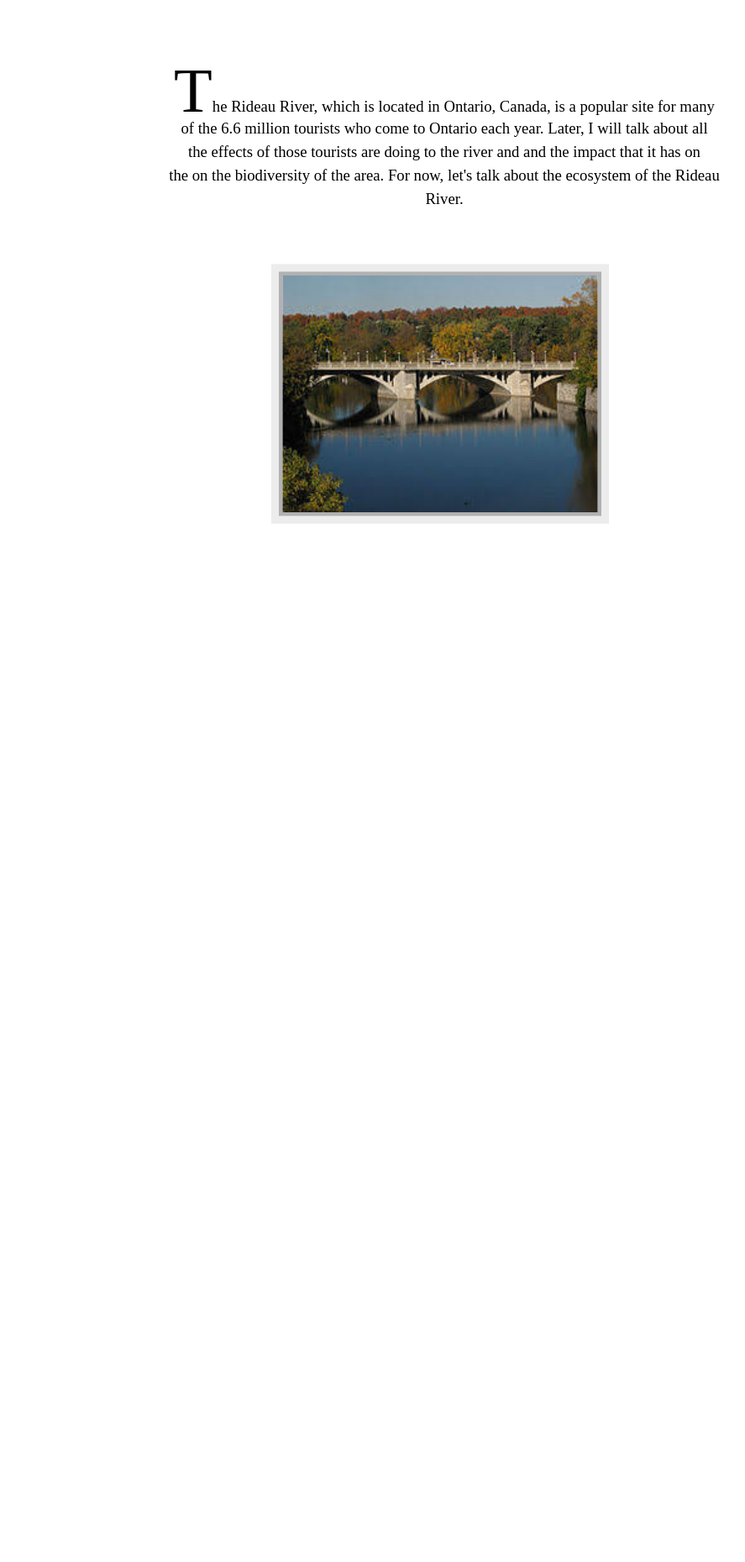
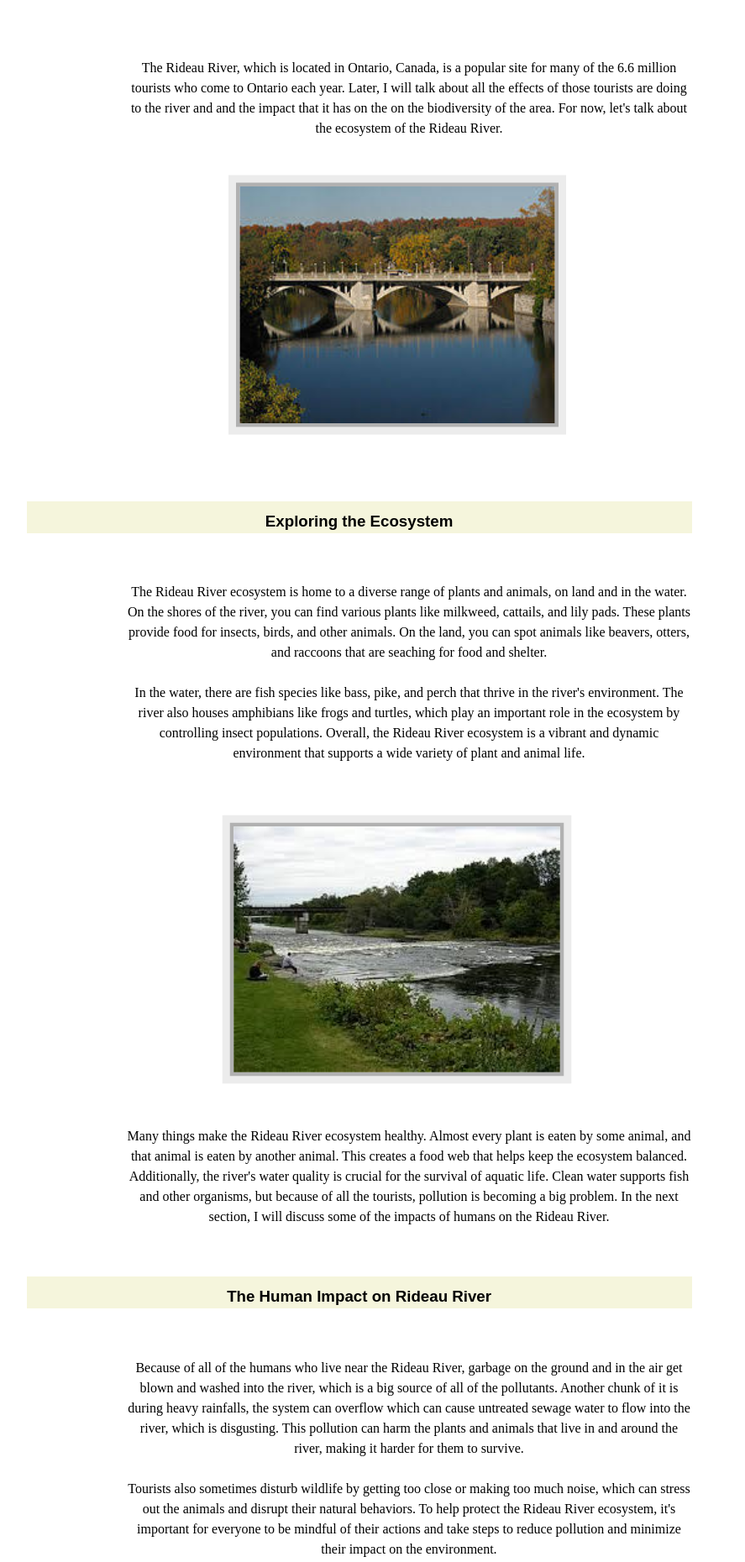
Before and after one commit to buttonclickered/button-clicker, a plain HTML site: page Ecosystem/eco.html in a window 1280 px wide. Shown: the part 160-2020 px from the top of the page at 84% size, without its empty margins (166-1053 px from the left). Before the commit the page ends 800 px from the top, so only its background shows below. Drawn offline with Linux system fonts and the light colour scheme.

Commit message:
School project on ecosystems and human impact

```diff
--- a/Ecosystem/eco.css
+++ b/Ecosystem/eco.css
@@ -1,6 +1,15 @@
+section, p{
+  padding-left: 15%;
+  display: flex;
+  flex-direction: column; /* stack elements vertically */
+  align-items: center;  /* horizontal centering of children */
+  justify-content: flex-start;
+}
 h1 {
     top:0px;
-     position: sticky;
+width: 100%;
+z-index: 100000000;
+    position: sticky;
     text-align: center;
     padding-top: 10px;
     font-family:Arial, sans-serif;
@@ -8,7 +17,6 @@ h1 {
 }
 h2 {
     padding-top: 10px;
-    top: 0px;
     text-align: center;
     font-weight: 500;
     font-style: italic;
@@ -19,14 +27,12 @@ h3 {
    padding-left: 40px;
    font-weight: 130;
 }
-#start {
-    line-height: 1;
-    bottom: 205px;
+#line::first-letter {
+  font-size: 400%;
 }
-#start::first-letter {
-
-  font-size: 400%;
-        line-height: 1.3;
+#line {
+  display: flex;
+top: 100px;
 }
 main {
     position: relative;
@@ -35,23 +41,47 @@ main {
     padding: 20px;
 }
 section {
-   line-height: 0;
+   line-height: 1.5;
 }
 p {
-   padding-left: 70px;
-   position: relative;
-   text-align: center;
-    bottom: 260px;
+      text-align: center;
     line-height: 1.5;
-
 }
 img {
-    position: relative;
-   display: block;
-    margin: 0 auto;
-left: 30px;
-top:320px;
+
  scale: 1.5;
  border: 3px solid rgb(177, 177, 177);
   box-shadow: 0 0 0 6px rgb(236, 236, 236);
 }
+img:hover {
+    scale: 170%;
+    transition: all 0.3s ease-in-out;
+}
+img:not(:hover) {
+    transition: all 0.3s ease-in-out;
+}
+.clickable:active {
+  transform: scale(10);
+  filter: brightness(10);
+}
+.clickable {
+transform: translateY(70px) translateX(30px);
+
+  cursor: pointer;
+  z-index: 10;
+}
+section {
+    display: inline-block;
+    width: 99ch;
+    white-space: normal;
+    overflow-wrap: break-word;
+    word-break: break-word;
+    text-align: center;
+}
+.first-line {
+ display: inline-block;
+  transform: translateY(20px);
+}
+.first-line::first-letter {
+  font-size: 400%;
+}
--- a/Ecosystem/eco.html
+++ b/Ecosystem/eco.html
@@ -8,27 +8,118 @@
     </head>
 <body>
 
-
     <h1>Rideau River</h1>
   <h2>Ecosystem and Biodiversity</h2>
+
  <hr><br><br>
     <article>
       <section>
-        <h3>
- <img title="Rideau River" src="Images/Rideau1.png">
-
-<p id="start" style="line-height: 0;">
-     The Rideau River, which is located in Ontario, Canada, is a popular site for many </p> <br>
- <p> of the 6.6 million tourists who come to Ontario each year. Later, I will talk about all <br>
-     the effects of those tourists are doing to the river and and the impact that it has on  <br>
-     the on the biodiversity of the area. For now, let's talk about the ecosystem of the Rideau <br>
-     River. <br>
-</p>
 
 
+<p id="start">
+   <span class="first-line"> <span style="#line::first-letter { font-size: 400%; }" id="line">The Rideau River, which is located in Ontario, Canada, is a popular site for many
+     of the 6.6 million tourists who come to Ontario each year. Later, I will talk about all
+     the effects of those tourists are doing to the river and and the impact that it has on
+     the on the biodiversity of the area. For now, let's talk about the ecosystem of the Rideau
+     River.
+     </span>  </span>
+</p>
+  <img class="clickable" title="Rideau River" src="Images/Rideau1.png">
+  <br><br> <br><br> <br><br> <br><br> <br><br>
+     <h1> Exploring the Ecosystem </h1>
+     <br>
+      <p> The Rideau River ecosystem is home to a diverse
+          range of plants and animals, on land and in the
+          water. On the shores of the river, you can find
+          various plants like milkweed, cattails, and
+          lily pads. These plants provide food for insects,
+          birds, and other animals. On the land, you can spot
+          animals like beavers, otters, and raccoons that are
+          seaching for food and shelter.
+          <br><br>
+          In the water, there
+          are fish species like bass, pike, and perch that
+          thrive in the river's environment. The river also
+          houses amphibians like frogs and turtles, which play
+          an important role in the ecosystem by controlling
+          insect populations. Overall, the Rideau River ecosystem
+          is a vibrant and dynamic environment that supports
+          a wide variety of plant and animal life.
+      </p>
+      <img class="clickable" title="People relaxing by the river" src="Images/download.jpg">
+      <br><br> <br><br> <br><br> <br><br> <br>
 
+   <p>   Many things make the Rideau River ecosystem healthy.
+         Almost every plant is eaten by some animal, and that
+         animal is eaten by another animal. This creates a
+         food web that helps keep the ecosystem balanced.
+         Additionally, the river's water quality is crucial
+         for the survival of aquatic life. Clean water supports
+         fish and other organisms, but because of all the tourists,
+         pollution is becoming a big problem. In the next section,
+         I will discuss some of the impacts of humans on the Rideau River.
+      </p>
+   <br>
+     <h1> The Human Impact on Rideau River </h1>
+     <br>
+     <p>
 
-        </h3>
+        Because of all of the humans who live near the Rideau River,
+        garbage on the ground and in the air get blown and washed
+        into the river, which is a big source of all of the pollutants.
+        Another chunk of it is during heavy rainfalls, the system can
+        overflow which can cause untreated sewage water to flow into the
+        river, which is disgusting. This pollution can harm the plants
+        and animals that live in and around the river, making it harder
+        for them to survive.
+        <br><br>
+        Tourists also sometimes disturb wildlife by
+        getting too close or making too much noise, which can stress out
+        the animals and disrupt their natural behaviors. To help protect
+        the Rideau River ecosystem, it's important for everyone to be
+        mindful of their actions and take steps to reduce pollution and
+        minimize their impact on the environment.
+
+     </p>
+     <img src="Images/Rideau2.jpg" title="Rideau River with many tourists" class="clickable">
+      <br><br> <br><br> <br><br> <br><br> <br>
+    <p>
+      Even though many people don't realize it, dams do affect the local
+      ecosystems. They can completely block off a fish's migration track,
+      basically trapping them in the cold under the ice. They also can
+      block off parts of the food web, which can lead to fish going hungry.
+      One last critical problem they make is they can block the nutrients
+      and vitamins off that that the animals need.
+      <br><br>
+      Another problem that the humans create is similar to the first one I
+       described but I still think it deserves a paragraph. When it rains,
+        the water can filter into the ground, which eventually ends up in
+        a water body like the Rideau River. When it's in the ground, it
+        soaks up bad stuff in the ground like weedkiller and oil. When this
+       gets in the water, it is almost impossible to get it out. Especially
+       weedkiller and this is even worse because that could be dangerous to
+      fish and even humans.
+      <br><br>
+      Now is a good idea to think of a way you can prevent this and if you
+      are doing something that could be harmful to the river, try to stop.
+   </p>
+<br>
+    <h1> Conclusion and Sources </h1>
+    <br>
+    <p>
+      After all of this, you should have a good understanding of the ecosystem
+      of the Rideau River and how humans impact it. The ecosystem is very
+      diverse and has many different plants and animals that all depend on
+      each other to survive. That's whats awesome about the Rideau River.
+    </p>
+    <h2> Sources </h2>
+
+    <ul>
+      <li> <a href="https://www.rideau-info.com/river/">Rideau Information</a> </li>
+      <li> <a href="https://www.ontarioparks.ca/park/rideauriver">Ontario Parks</a> </li>
+      <li> <a href="https://www.rideauwatershed.org/the-rideau-river/">Rideau Watershed</a> </li>
+      <li> <a href="https://www.rvca.ca/watershed-management/current-conditions">RVCA</a> </li>
+      </ul>
     </section>
   </article>
 </body>
```
Also changed, not shown: index.html (+9 -1 lines), Ecosystem/Images/Rideau2.jpg (added), Ecosystem/Images/download.jpg (added), gd/index.html (added), gd/script.js (added), gd/style.css (added).
